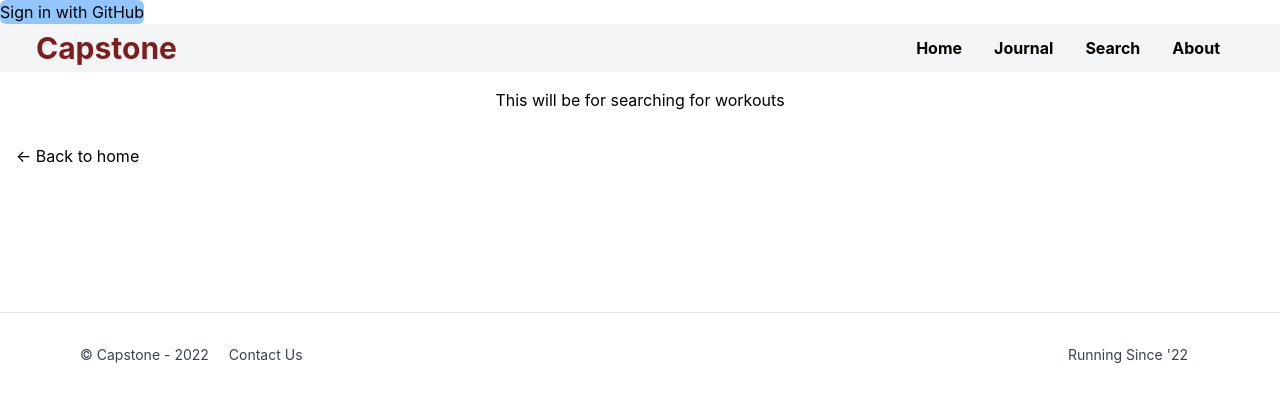
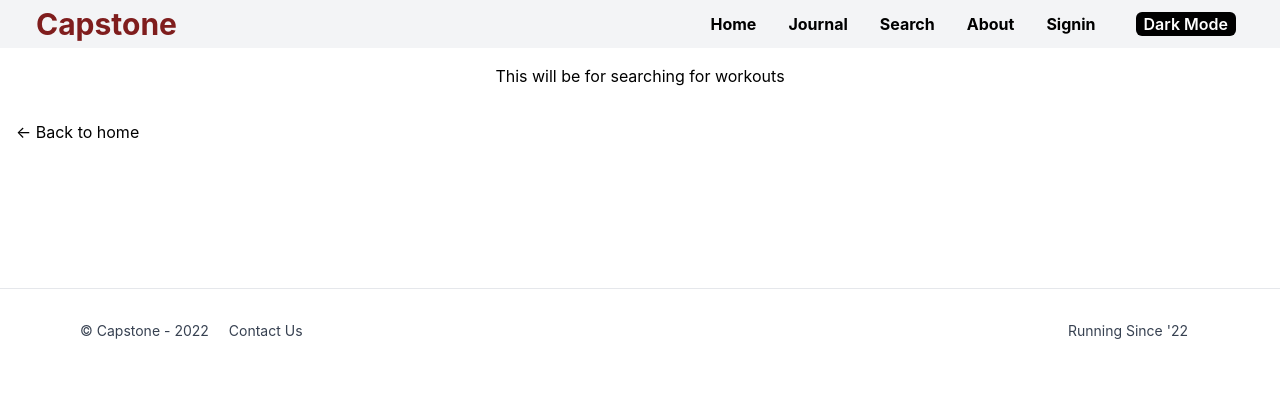
Before and after one commit to magarcia0/capstone, a Next.js app in the folder my-capstone/: page /search in a window 1280 px wide. Shown: the top 402 px of the page. Built offline with nearby package versions, Linux system fonts and the light colour scheme; no server answers.

Commit message:
fix email login and dark mode button

```diff
--- a/my-capstone/components/header.js
+++ b/my-capstone/components/header.js
@@ -14,7 +14,6 @@
   if(status == "unauthenticated")
   return (
     <>
-        <button  className="rounded-md bg-blue-300" onClick={() => signIn("github")}>Sign in with GitHub</button>
       <div>
         <Head>
           <meta charSet="utf-8" />
--- a/my-capstone/components/navbar.js
+++ b/my-capstone/components/navbar.js
@@ -1,16 +1,19 @@
 import Link from 'next/link';
 import { siteTitle } from '../components/layout';
+import { useTheme } from 'next-themes';
 
 const links = [
   { href: '/', label: 'Home' },
   { href: '/journal', label: 'Journal' },
   { href: '/search', label: 'Search' },
   { href: '/about', label: 'About' },
+  { href: '/api/auth/signin', label: 'Signin' },
 ];
 
 export default function Nav() {
+    const { theme, setTheme } = useTheme()
   return (
-    <nav className="bg-gray-100 text-black dark:bg-gray-800 dark:text-white">
+    <nav className="bg-gray-100 text-black dark:bg-gray-800 dark:text-white w-screen">
       <ul className="flex items-center justify-between p-1 list-none">
         <li>
           <Link href="/">
@@ -25,9 +28,20 @@
             <li key={`${href}${label}`}>
               <div className="no-underline px-4 py-2 font-bold text-black dark:text-gray-400 hover:text-blue-400 dark:hover:text-gray-300">
                 <Link href={href}>{label}</Link>
+
               </div>
             </li>
           ))}
+          <li>
+      <button
+          className="ml-6 px-2 text-white bg-black dark:text-black dark:bg-white font-semibold rounded-md"
+          onClick={() => {
+            setTheme(theme === 'light' ? 'dark' : 'light')
+          }}
+        >
+        Dark Mode
+        </button>
+          </li>
         </ul>
       </ul>
     </nav>
--- a/my-capstone/pages/api/auth/[...nextauth].js
+++ b/my-capstone/pages/api/auth/[...nextauth].js
@@ -4,9 +4,7 @@
 import GithubProvider from "next-auth/providers/github"
 import EmailProvider from "next-auth/providers/email"
 import { PrismaAdapter } from "@next-auth/prisma-adapter"
-import { PrismaClient } from "@prisma/client"
-
-const prisma = new PrismaClient()
+import prisma from '../../../lib/prisma.ts'
 
 export default NextAuth({
   secret: process.env.NEXTAUTH_SECRET,
--- a/my-capstone/pages/index.js
+++ b/my-capstone/pages/index.js
@@ -1,27 +1,13 @@
 import Head from 'next/head';
 import Layout, { siteTitle } from '../components/layout';
-import { useTheme } from 'next-themes';
 
 
 export default function Home() {
-    const { theme, setTheme } = useTheme()
   return (
     <Layout home>
       <Head>
         <title>{siteTitle}</title>
       </Head>
-    if(session)
-      <div className='bg-white dark:bg-black'>
-      <button
-          className="mt-12 px-4 py-2 text-white dark:text-black bg-black dark:bg-white font-semibold rounded-md"
-          onClick={() => {
-            setTheme(theme === 'light' ? 'dark' : 'light')
-          }}
-        >
-        Dark Mode
-        </button>
-      </div>
-
       <div className="relative bg-white overflow-hidden">
         <div className="max-w-7xl mx-auto">
           <div className="relative z-10 pb-8 bg-white sm:pb-16 md:pb-20 lg:max-w-2xl lg:w-full lg:pb-28 xl:pb-32">
```
